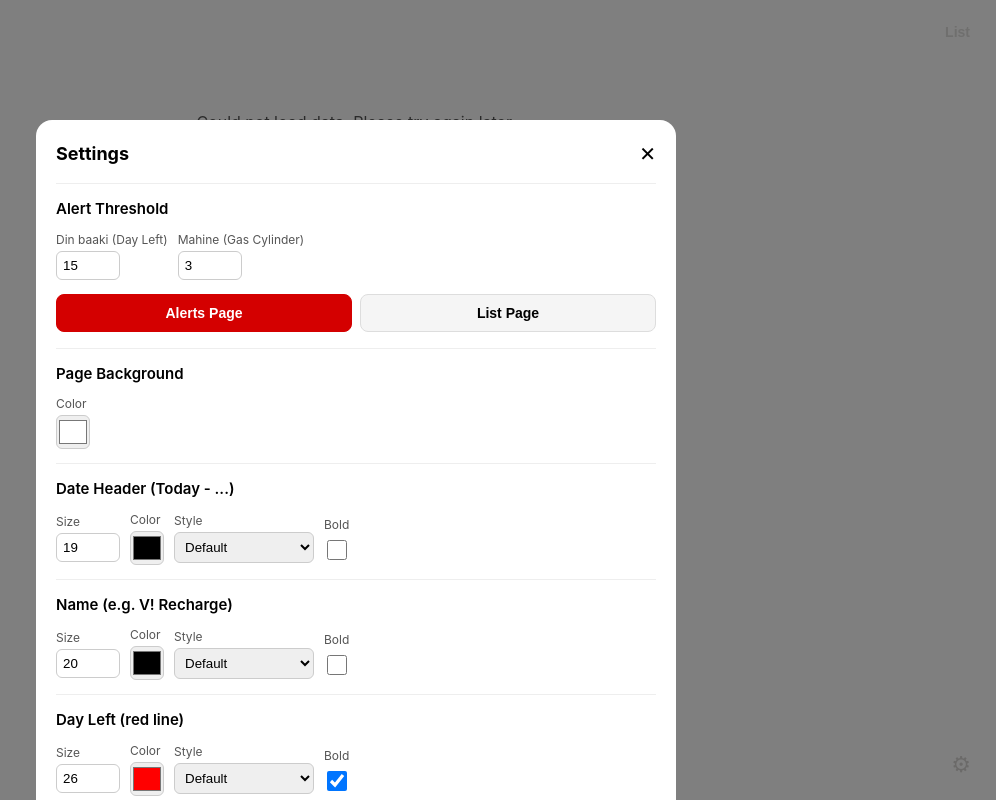
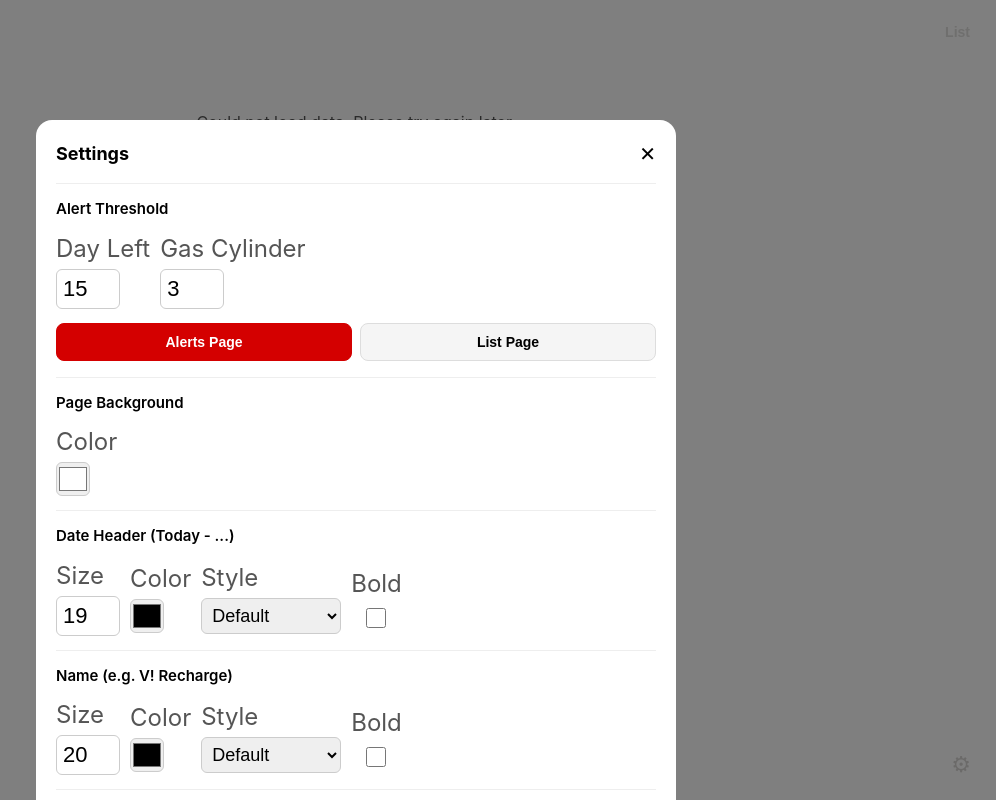
Before and after one commit to my-project-hubs/My-Reminder-List, a plain HTML site: page index.html in a window 1280 px wide. Both pictures are taken after a click on the button "Settings". Shown: the whole page, without its empty margins (284-1280 px from the left). Drawn offline with Linux system fonts and the light colour scheme; no server answers.

Commit message:
Update font sizes and labels in index.html
Increased font sizes for labels and select fields, and updated label texts for better clarity.

```diff
--- a/index.html
+++ b/index.html
@@ -204,7 +204,7 @@
   }
 
   .settings-controls label {
-    font-size: 12px;
+    font-size: 24px;
     color: #555;
     display: block;
     margin-bottom: 2px;
@@ -220,6 +220,7 @@
     padding: 6px;
     border: 1px solid #ccc;
     border-radius: 6px;
+    font-size: 22px;
   }
 
   .settings-field select {
@@ -227,6 +228,7 @@
     border: 1px solid #ccc;
     border-radius: 6px;
     max-width: 140px;
+    font-size: 18px;
   }
 
   .color-combo {
@@ -307,11 +309,11 @@
       <div class="settings-row-label">Alert Threshold</div>
       <div class="settings-controls">
         <div class="settings-field">
-          <label>Din baaki (Day Left)</label>
+          <label>Day Left</label>
           <input type="number" id="threshold-days" min="1" max="365">
         </div>
         <div class="settings-field">
-          <label>Mahine (Gas Cylinder)</label>
+          <label>Gas Cylinder</label>
           <input type="number" id="threshold-months" min="1" max="24">
         </div>
       </div>
@@ -403,8 +405,8 @@
           <label>Bold</label>
           <input type="checkbox" id="countdown-bold">
         </div>
-      </div>
-           </div>
+ </div>
+     </div>
 
     <div class="settings-row">
       <div class="settings-row-label">Date</div>
@@ -811,4 +813,4 @@ if (settingsRef) {
 }
 </script>
 </body>
-     </html>
+         </html>
```
